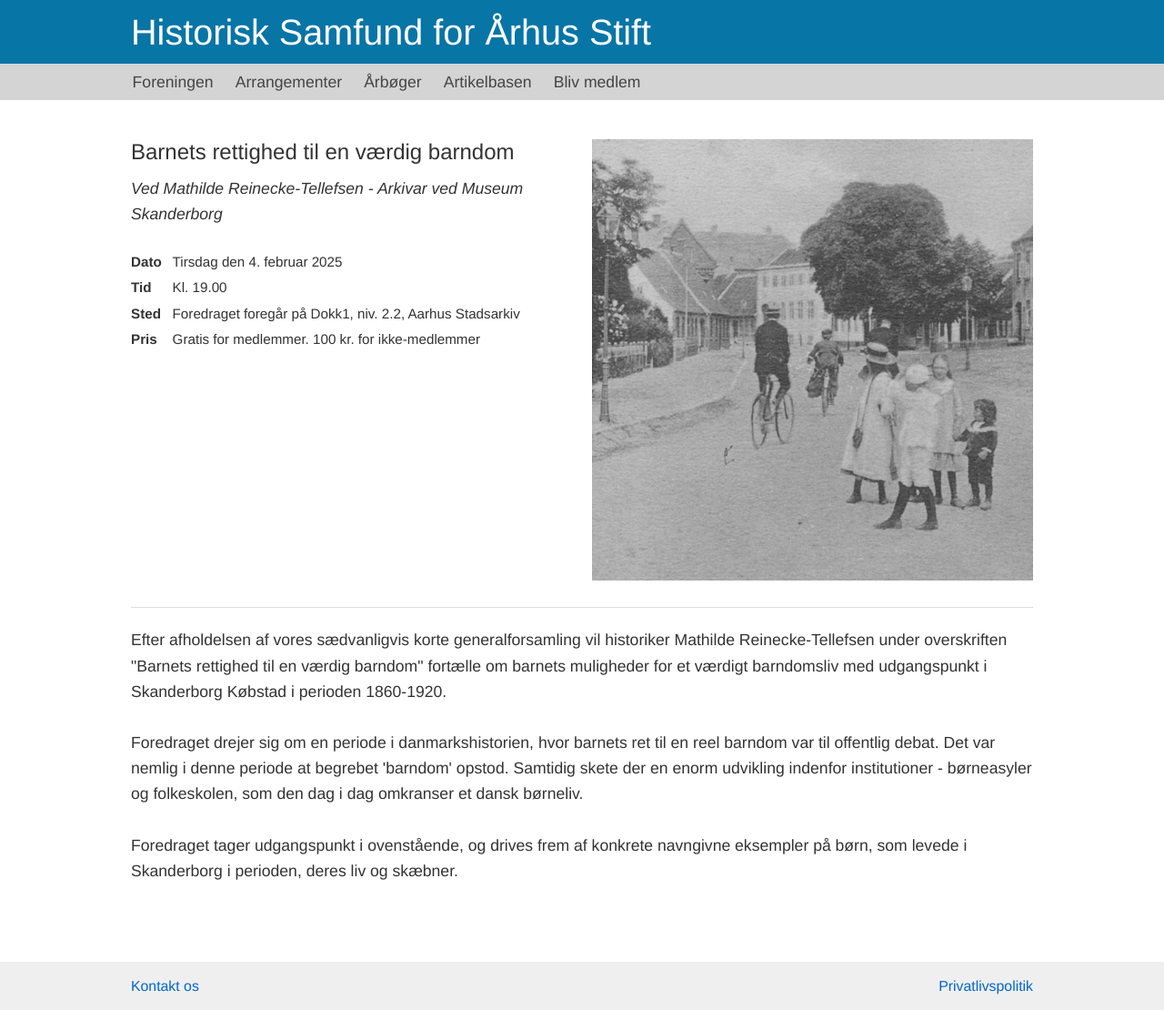
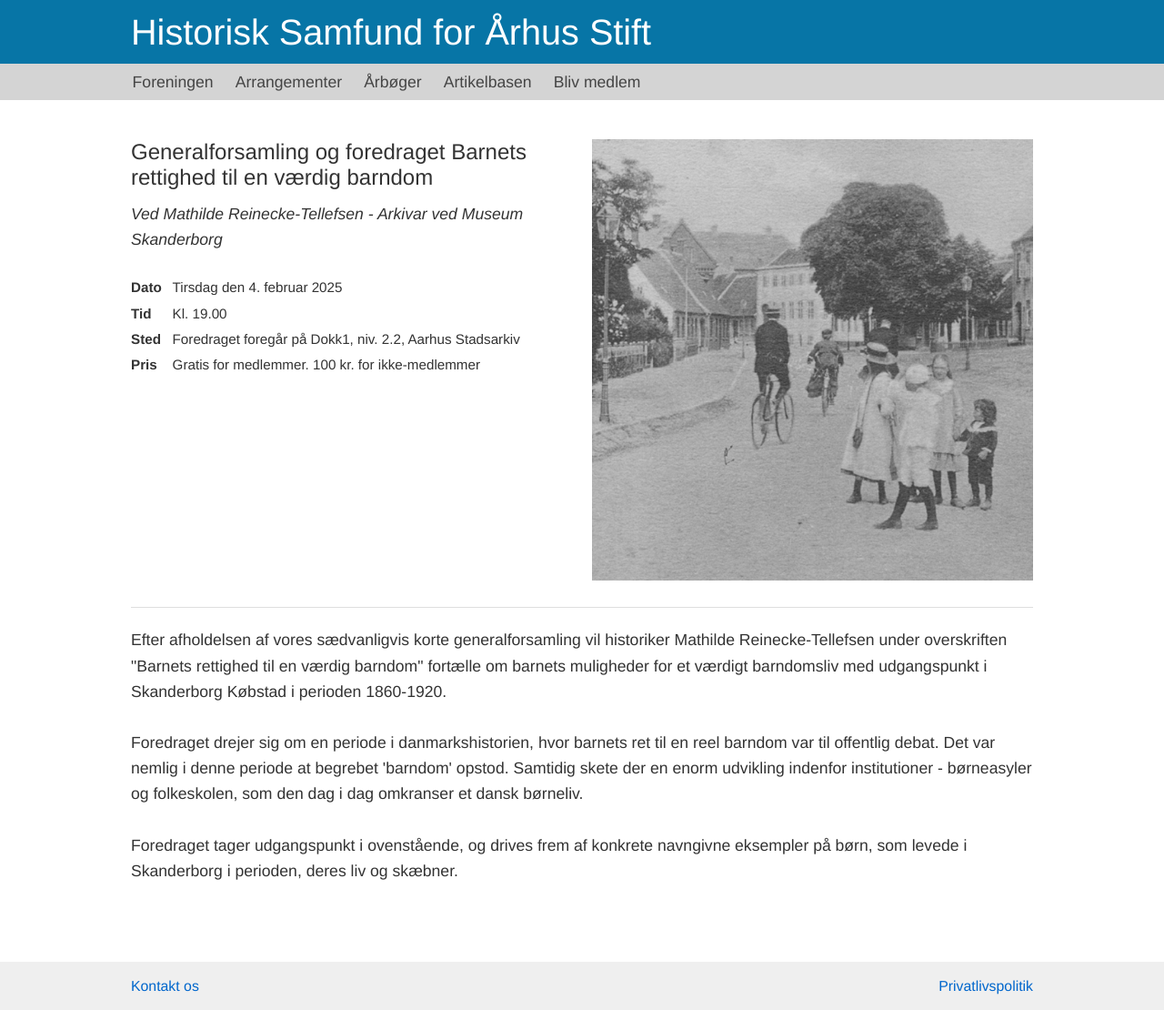
Before and after one commit to guldhorn/historisk-samfund, a Jekyll site: the page built from arrangementer/2025-02-04-barnets-rettighed.md, in a window 1280 px wide. Shown: the whole page at 91% size. Built offline with Jekyll 4.4.1, drawn with Linux system fonts in a browser that asks for light colours.

Commit message:
Update arrangements.yaml

```diff
--- a/_data/arrangements.yaml
+++ b/_data/arrangements.yaml
@@ -86,7 +86,7 @@
 - page_url: /arrangementer/2025-02-04-barnets-rettighed
   image_url: /assets/Barnets rettighed_arrangementsside.jpg
   image_alt: Barnets rettighed til en værdig barndom
-  title: Barnets rettighed til en værdig barndom
+  title: Generalforsamling og foredraget Barnets rettighed til en værdig barndom
   presenter: Ved Mathilde Reinecke-Tellefsen - Arkivar ved Museum Skanderborg
   location: Foredraget foregår på Dokk1, niv. 2.2, Aarhus Stadsarkiv
   date: Tirsdag den 4. februar 2025
```
